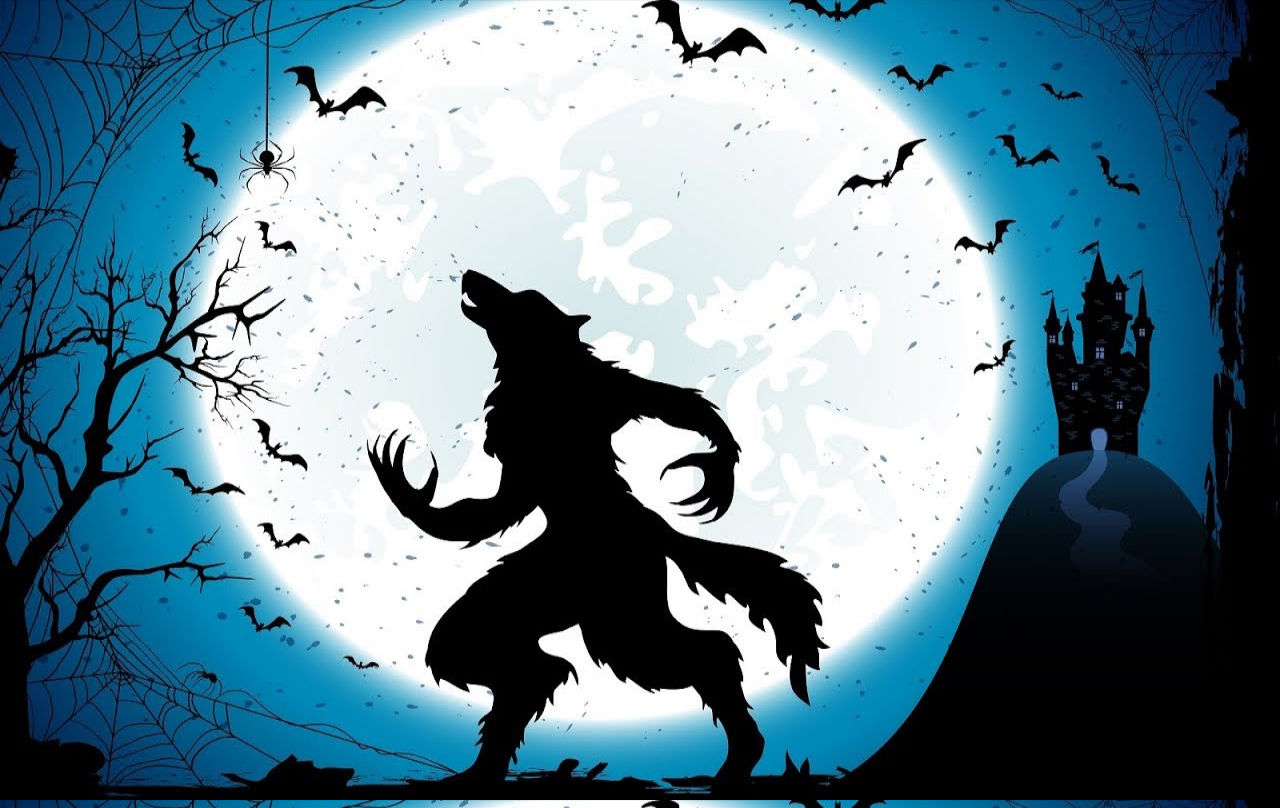
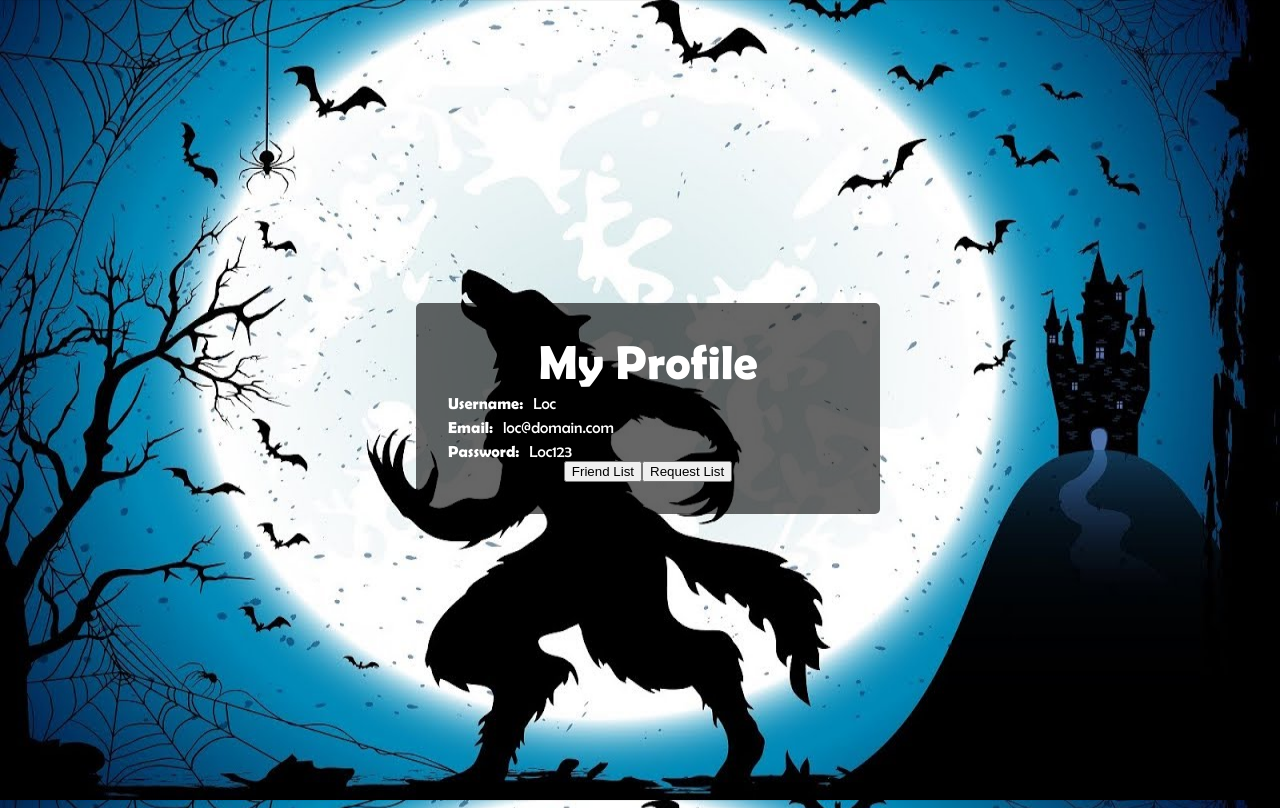
Before and after one commit to locpham26/Werewolf_Web, a Vue app: page /myprofile in a window 1280 px wide. Before the commit this address had no page. Built offline with nearby package versions, Linux system fonts and the light colour scheme.

Commit message:
Add profile page

```diff
--- a/src/assets/styles/_base.scss
+++ b/src/assets/styles/_base.scss
@@ -36,6 +36,11 @@ $font-regular: 'Berlin Sans FB Regular';
   align-items: center;
 }
 
+.fl-space {
+  display: flex;
+  justify-content: space-between;
+}
+
 .box-black {
   @extend %box;
   background-color: $dark;
--- a/src/components/base/BaseFormInput.vue
+++ b/src/components/base/BaseFormInput.vue
@@ -55,10 +55,10 @@ input {
   font-size: 1rem;
   background: none;
   border: none;
-}
-
-input:focus {
-  outline: none;
+  box-sizing: border-box;
+  &:focus {
+    outline: none;
+  }
 }
 
 </style>
--- /dev/null
+++ b/src/components/profile/AcceptButton.vue
@@ -0,0 +1,26 @@
+<template>
+  <div>
+    <button @click="$emit('accept', property)">Accept</button>
+  </div>
+</template>
+
+<script>
+export default {
+  props: ['property'],
+};
+</script>
+
+<style lang="scss" scoped>
+@import '@/assets/styles/_base';
+
+button {
+  background: none;
+  border: none;
+  outline: none;
+  color: $white;
+  text-align: left;
+  font-family: $font-regular;
+  font-size: 1rem;
+  cursor: pointer;
+}
+</style>
--- /dev/null
+++ b/src/components/profile/MyFriendList.vue
@@ -0,0 +1,19 @@
+<template>
+  <div class="fl-space">
+    <span>
+      <slot name="friend"></slot>
+    </span>
+    <span>
+      <slot></slot>
+    </span>
+  </div>
+</template>
+
+<style lang="scss" scoped>
+@import '@/assets/styles/_base';
+
+span:nth-child(1) {
+  font-family: $font-regular;
+}
+
+</style>
--- /dev/null
+++ b/src/components/profile/MyInfo.vue
@@ -0,0 +1,31 @@
+<template>
+  <div class="align-l">
+    <span class="">{{field}}:</span>
+    <span>{{info}}</span>
+  </div>
+</template>
+
+<script>
+export default {
+  props: ['field', 'info'],
+};
+</script>
+
+<style lang="scss" scoped>
+@import '@/assets/styles/_base';
+
+.align-l {
+  color: $white;
+  margin-top: 5px;
+  font-size: 1rem;
+  span:nth-child(1) {
+    font-family: $font-bold;
+    margin-right: 10px;
+    text-transform: capitalize;
+  }
+  span:nth-child(2) {
+    font-family: $font-regular;
+  }
+}
+
+</style>
--- /dev/null
+++ b/src/components/profile/MyProfile.vue
@@ -0,0 +1,97 @@
+<template>
+  <div class="box-gray">
+    <div class="title">My Profile</div>
+    <my-info v-for="(item, key) in myInfo" :key="key" :field="key" :info="item"></my-info>
+    <div>
+      <button @click="selectComponent('friend-list')">Friend List</button>
+      <button @click="selectComponent('request-list')">Request List</button>
+    </div>
+    <div v-if="selectedCmp==='friend-list'">
+      <my-friend-list v-for="friend in myFriends" :key="friend.name">
+        <template v-slot:friend>
+          {{friend.name}}
+        </template>
+        <remove-button :property="friend.name" @remove='deleteFriend'></remove-button>
+      </my-friend-list>
+    </div>
+    <div v-if="selectedCmp==='request-list'">
+      <my-request-list v-for="request in myRequests" :key="request.id">
+        {{request.from}}
+        <template v-slot:accept>
+          <accept-button :property="request.id" @accept='acceptRequest'></accept-button>
+        </template>
+        <template v-slot:remove>
+          <remove-button :property="request.id" @remove='deleteRequest'></remove-button>
+        </template>
+      </my-request-list>
+    </div>
+  </div>
+</template>
+
+<script>
+import MyInfo from './MyInfo.vue';
+import MyFriendList from './MyFriendList.vue';
+import MyRequestList from './MyRequestList.vue';
+import RemoveButton from './RemoveButton.vue';
+import AcceptButton from './AcceptButton.vue';
+
+export default {
+  components: {
+    MyInfo,
+    MyFriendList,
+    MyRequestList,
+    RemoveButton,
+    AcceptButton,
+  },
+  data() {
+    return {
+      myInfo: {
+        username: 'Loc',
+        email: 'loc@domain.com',
+        password: 'Loc123',
+      },
+      myFriends: [
+        { name: 'Andy' },
+        { name: 'George' },
+        { name: 'Sharp' },
+      ],
+      myRequests: [
+        { from: 'Jose', id: 1 },
+        { from: 'Diago', id: 2 },
+        { from: 'Pele', id: 3 },
+      ],
+      selectedCmp: '',
+    };
+  },
+  methods: {
+    selectComponent(cmp) {
+      this.selectedCmp = cmp;
+    },
+    deleteFriend(friendName) {
+      this.myFriends = this.myFriends.filter((friend) => friend.name !== friendName);
+    },
+    deleteRequest(requestId) {
+      this.myRequests = this.myRequests.filter((request) => request.id !== requestId);
+    },
+    acceptRequest(requestId) {
+      const acceptedRequest = this.myRequests.find((request) => request.id === requestId);
+      this.myRequests = this.myRequests.filter((request) => request.id !== requestId);
+      this.myFriends.push({ name: acceptedRequest.from });
+    },
+  },
+};
+</script>
+
+<style lang="scss" scoped>
+@import '@/assets/styles/_base';
+
+.box-gray {
+  width: 25rem;
+  padding: 2rem;
+}
+
+.title {
+  font-family: $font-bold;
+  font-size: 3rem;
+}
+</style>
--- /dev/null
+++ b/src/components/profile/MyRequestList.vue
@@ -0,0 +1,34 @@
+<template>
+<div class="fl-space">
+  <div class="align-l">
+    <span>
+      <slot></slot>
+    </span>
+  </div>
+  <div class="fl-space">
+    <span>
+      <slot name="accept"></slot>
+    </span>
+    <span>
+      <slot name="remove"></slot>
+    </span>
+  </div>
+</div>
+</template>
+
+<style lang="scss" scoped>
+@import '@/assets/styles/_base';
+
+div:nth-child(1) {
+  span {
+    font-family: $font-regular;
+  }
+}
+
+div:nth-child(2) {
+  span:nth-child(1) {
+    margin-right: 5px;
+  }
+}
+
+</style>
--- /dev/null
+++ b/src/components/profile/RemoveButton.vue
@@ -0,0 +1,26 @@
+<template>
+  <div>
+    <button @click="$emit('remove', property)">Remove</button>
+  </div>
+</template>
+
+<script>
+export default {
+  props: ['property'],
+};
+</script>
+
+<style lang="scss" scoped>
+@import '@/assets/styles/_base';
+
+button {
+  background: none;
+  border: none;
+  outline: none;
+  color: $white;
+  text-align: left;
+  font-family: $font-regular;
+  font-size: 1rem;
+  cursor: pointer;
+}
+</style>
--- a/src/components/register/RegisterForm.vue
+++ b/src/components/register/RegisterForm.vue
@@ -25,15 +25,15 @@
 </template>
 
 <script>
+import validateEmailFormat from '@/utils/validateEmailFormat';
+import validatePasswordFormat from '@/utils/validatePasswordFormat';
+import validateUsernameFormat from '@/utils/validateUsernameFormat';
 import BaseFormInput from '../base/BaseFormInput.vue';
 import BaseFormTitle from '../base/BaseFormTitle.vue';
 import BaseFormFooter from '../base/BaseFormFooter.vue';
 import BaseSubmitButton from '../base/BaseSubmitButton.vue';
 import BaseFormError from '../base/BaseFormError.vue';
 import ResendButton from '../base/ResendButton.vue';
-import validateEmailFormat from '../../utils/validateEmailFormat';
-import validatePasswordFormat from '../../utils/validatePasswordFormat';
-import validateUsernameFormat from '../../utils/validateUsernameFormat';
 
 export default {
   components: {
--- a/src/components/resetPassword/ResetPasswordForm.vue
+++ b/src/components/resetPassword/ResetPasswordForm.vue
@@ -23,12 +23,12 @@
 </template>
 
 <script>
+import validateEmailFormat from '@/utils/validateEmailFormat';
 import BaseFormInput from '../base/BaseFormInput.vue';
 import BaseFormTitle from '../base/BaseFormTitle.vue';
 import BaseFormFooter from '../base/BaseFormFooter.vue';
 import BaseSubmitButton from '../base/BaseSubmitButton.vue';
 import ResendButton from '../base/ResendButton.vue';
-import validateEmailFormat from '../../utils/validateEmailFormat';
 
 export default {
   components: {
--- a/src/router/index.js
+++ b/src/router/index.js
@@ -4,6 +4,7 @@ import LoginPage from '../views/LoginPage.vue';
 import RegisterPage from '../views/RegisterPage.vue';
 import PlayRoom from '../views/PlayRoom.vue';
 import ResetPasswordPage from '../views/ResetPasswordPage.vue';
+import MyProfilePage from '../views/MyProfilePage.vue';
 
 const routes = [
   {
@@ -26,6 +27,11 @@ const routes = [
     component: ResetPasswordPage,
   },
   {
+    path: '/myprofile',
+    name: 'myprofile',
+    component: MyProfilePage,
+  },
+  {
     path: '/homepage',
     name: 'homepage',
     component: HomePage,
--- /dev/null
+++ b/src/views/MyProfilePage.vue
@@ -0,0 +1,15 @@
+<template>
+  <div>
+    <my-profile></my-profile>
+  </div>
+</template>
+
+<script>
+import MyProfile from '@/components/profile/MyProfile.vue';
+
+export default {
+  components: {
+    MyProfile,
+  },
+};
+</script>
```
